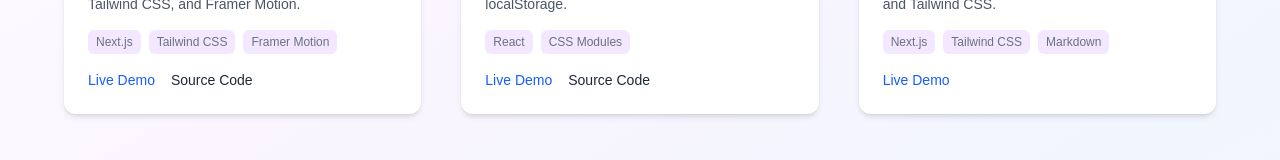
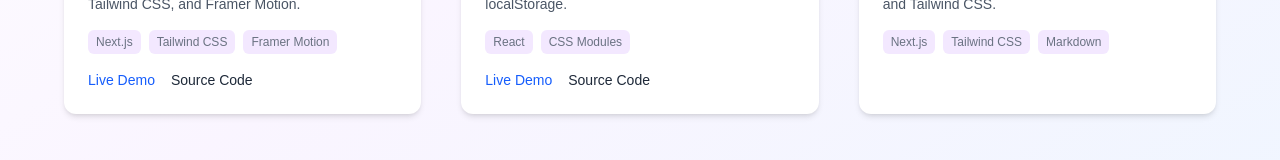
Before and after one commit to nizam-321/Portfolio, a Next.js app: page /projects in a window 1280 px wide. Shown: the part 522-682 px from the top of the page. Built offline with nearby package versions, Linux system fonts and the light colour scheme.

Commit message:
Update page.jsx

```diff
--- a/app/projects/page.jsx
+++ b/app/projects/page.jsx
@@ -10,7 +10,7 @@ const projects = [
     description: 'A personal portfolio website built with Next.js, Tailwind CSS, and Framer Motion.',
     image: '/projects/project1.png',
     tech: ['Next.js', 'Tailwind CSS', 'Framer Motion'],
-    live: 'https://codernizam.vercel.app',
+    demo: 'https://codernizam.vercel.app',
     code: 'https://github.com/nizam-321/Portfolio'
   },
   {
@@ -18,7 +18,7 @@ const projects = [
     description: 'A simple and beautiful todo app with React and localStorage.',
     image: '/projects/project2.png',
     tech: ['React', 'CSS Modules'],
-    live: 'https://yourtodoapp.com',
+    demo: 'https://yourtodoapp.com',
     code: 'https://github.com/yourusername/todo-app'
   },
   {
@@ -26,7 +26,7 @@ const projects = [
     description: 'A markdown-based blog platform using Next.js and Tailwind CSS.',
     image: '/projects/project3.png',
     tech: ['Next.js', 'Tailwind CSS', 'Markdown'],
-    live: '#',
+    demo: '#',
     code: '#'
   }
   // Add more projects as needed
@@ -76,7 +76,7 @@ export default function ProjectsPage() {
               <div className="flex gap-4">
                 {project.demo !== '#' && (
                   <Link
-                    href={project.live}
+                    href={project.demo}
                     className="text-sm font-medium text-blue-600 hover:underline"
                     target="_blank"
                   >
```
